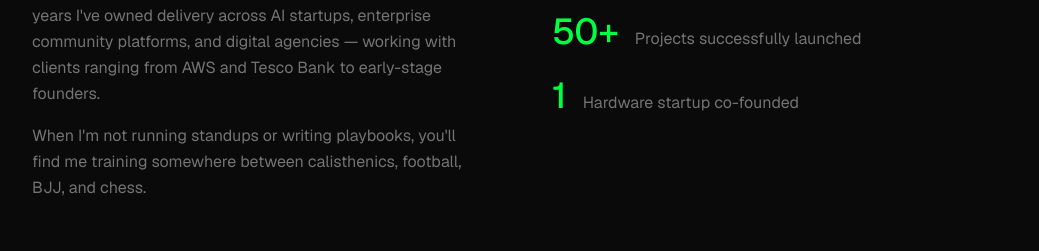
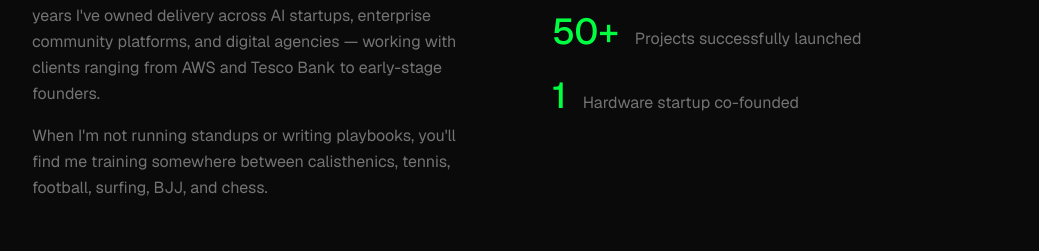
Before and after one commit to Savel2/portfolio, a Next.js app: page / in a window 1280 px wide. Shown: the part 1113-1364 px from the top of the page, without its empty margins (120-1159 px from the left). Built offline with nearby package versions, Linux system fonts and the light colour scheme.

Commit message:
Changing about text

```diff
--- a/components/about.tsx
+++ b/components/about.tsx
@@ -39,7 +39,7 @@ export function AboutSection() {
               </p>
               <p>
                 When I&apos;m not running standups or writing playbooks, you&apos;ll find me
-                training somewhere between calisthenics, football, BJJ, and chess.
+                training somewhere between calisthenics, tennis, football, surfing, BJJ, and chess.
               </p>
             </div>
           </div>
```
